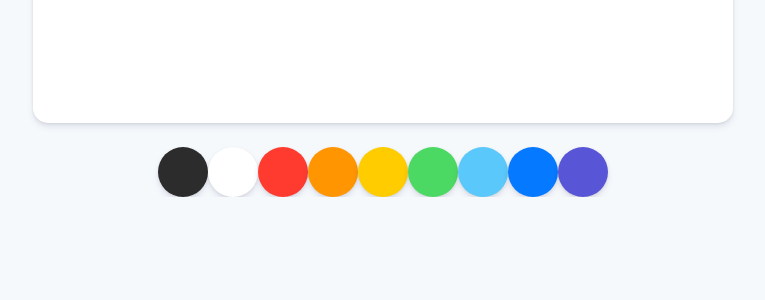
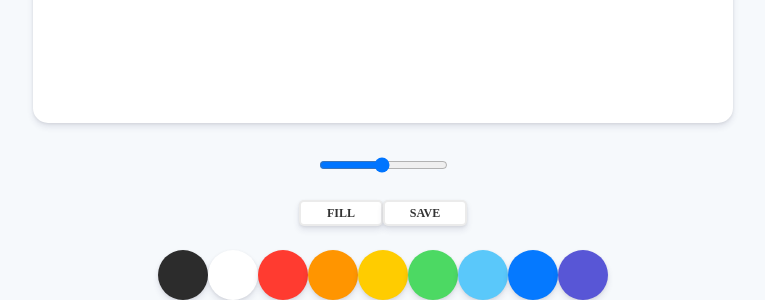
Before and after one commit to ckdtjs505/paintjs, a plain HTML site: page index.html in a window 1280 px wide. Shown: the part 627-927 px from the top of the page, without its empty margins (257-1022 px from the left). Before the commit the page ends 824 px from the top, so only its background shows below. Drawn offline with Linux system fonts and the light colour scheme.

Commit message:
Feat: canvas control box update

```diff
--- a/index.html
+++ b/index.html
@@ -9,6 +9,20 @@
   <body>
     <canvas id="jsCanvas"></canvas>
     <div class="controls">
+      <div class="controls__range">
+        <input
+          type="range"
+          id="jsRange"
+          min="0.1"
+          max="5"
+          step="0.1"
+          value="2.5"
+        />
+      </div>
+      <div class="controls__btns">
+        <button id="jsMode">FILL</button>
+        <button id="jsSave">SAVE</button>
+      </div>
       <div class="colorBox" id="jsColorBox">
         <div class="color" style="background-color: #2c2c2c;"></div>
         <div class="color" style="background-color: white;"></div>
--- a/style.css
+++ b/style.css
@@ -17,6 +17,40 @@ canvas {
   box-shadow: 0 4px 6px rgba(50, 50, 93, 0.11), 0 1px 3px rgba(0, 0, 0, 0.08);
 }
 
+.controls {
+  display: flex;
+  flex-direction: column;
+  align-items: center;
+  margin-top: 2rem;
+}
+
+.controls__btns {
+  display: flex;
+}
+
+.controls .controls__range {
+  margin-bottom: 1.5rem;
+}
+
+.controls__btns button {
+  all: unset;
+  cursor: pointer;
+  background-color: white;
+  padding: 5px 0px;
+  width: 80px;
+  text-align: center;
+  border-radius: 5px;
+  border: 2px solid rgba(0, 0, 0, 0.08);
+  box-shadow: 0 4px 6px rgba(50, 50, 93, 0.11), 0 1px 3px rgba(0, 0, 0, 0.08);
+  color: rgba(0, 0, 0, 0.8);
+  font-weight: 600;
+  font-size: 12px;
+  text-transform: uppercase;
+}
+.controls__btns button :active {
+  transform: scale(0.98);
+}
+
 .colorBox {
   display: flex;
   margin-top: 1.5rem;
```
